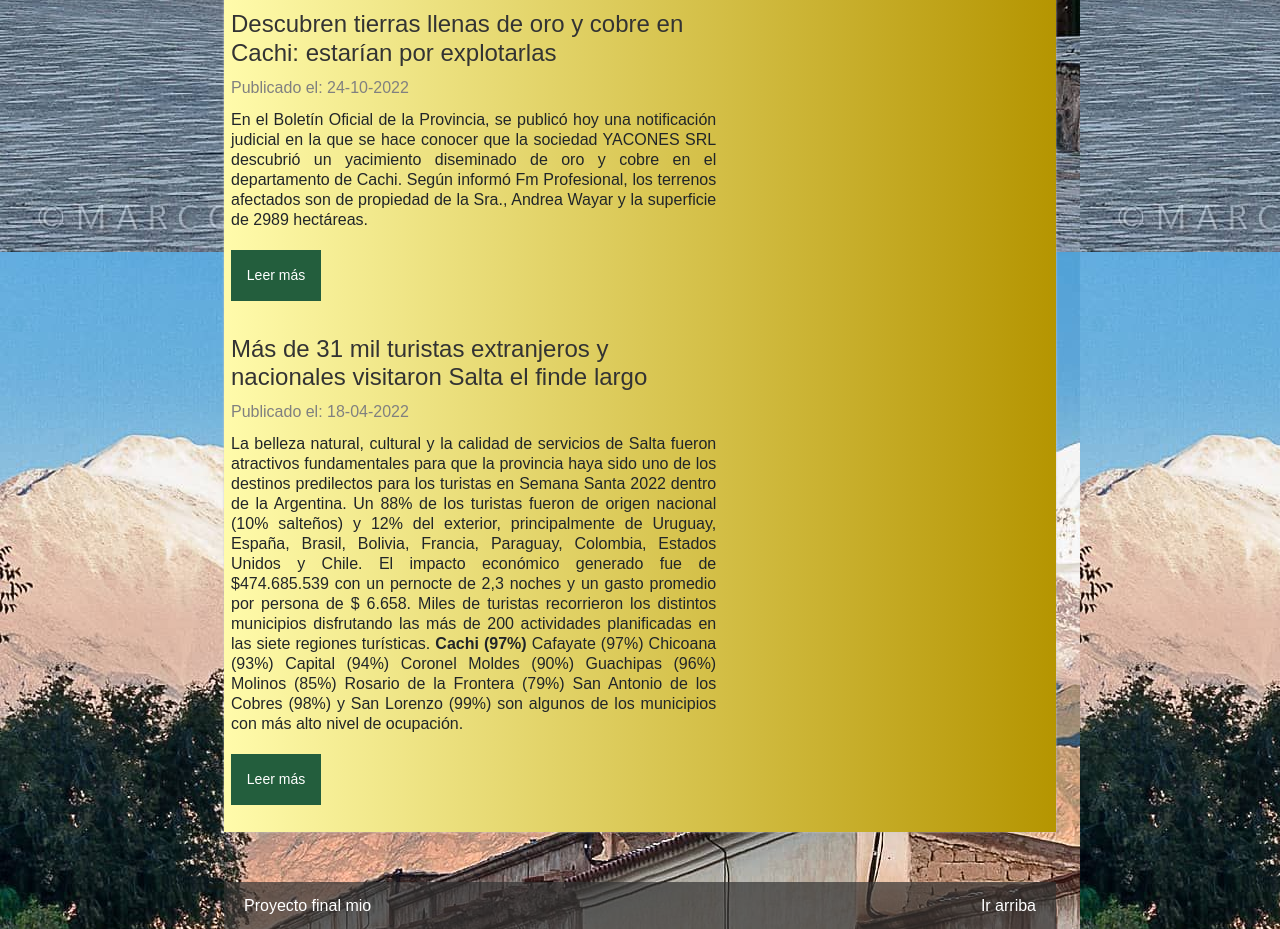
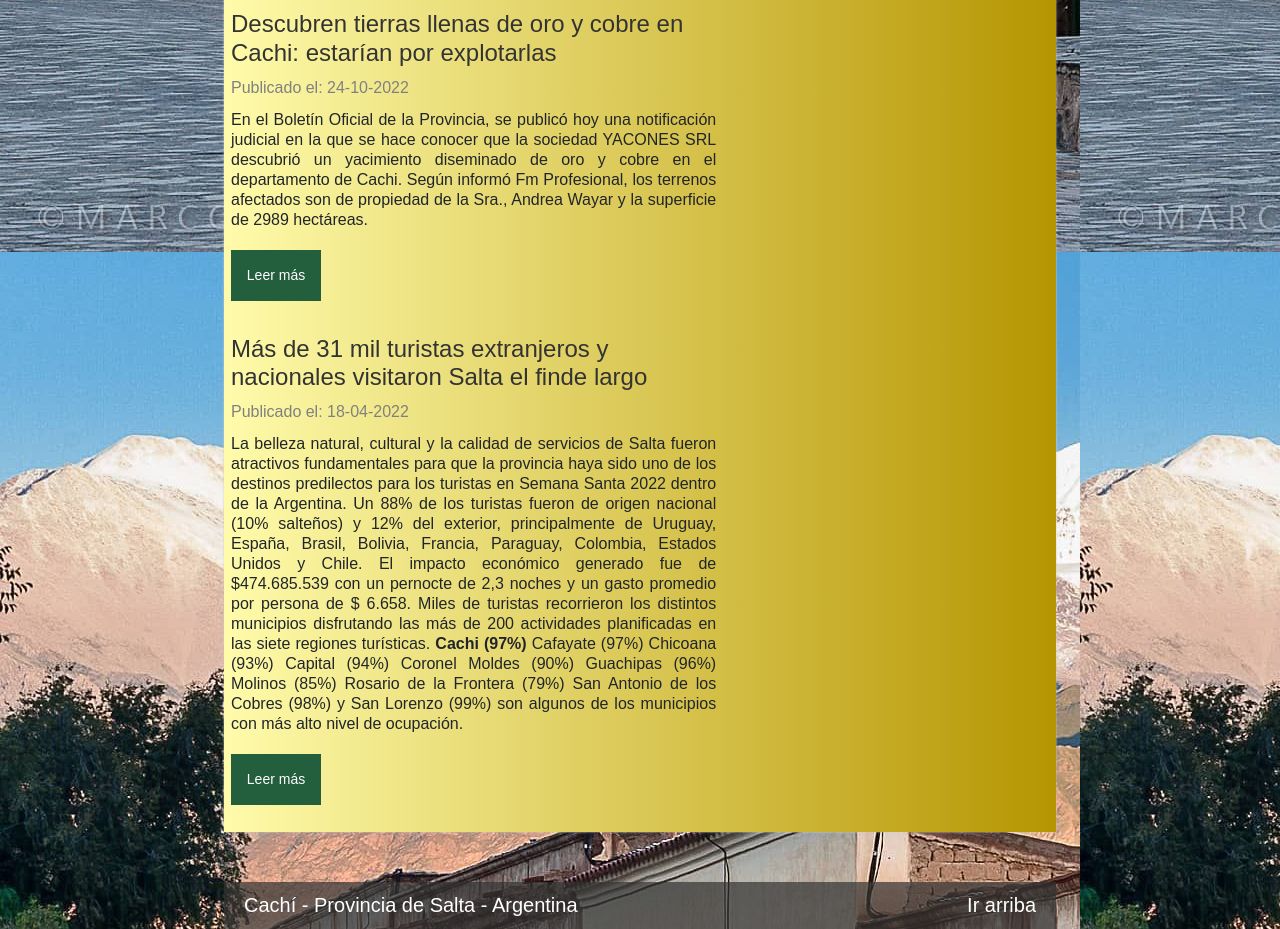
Before and after one commit to chinosuppo/Proyecto-final-JS-Coder, a plain HTML site: page index.html in a window 1280 px wide. Shown: the part 2448-3377 px from the top of the page. Drawn offline with nearby package versions, Linux system fonts and the light colour scheme.

Commit message:
Proyecto finalizado

```diff
--- a/css/styles.css
+++ b/css/styles.css
@@ -174,6 +174,7 @@ footer{
     padding-right: 20px;
     margin-top: 50px;
     line-height: 47px;
+    font-size: 20px;
 }
 
 .subir{
--- a/index.html
+++ b/index.html
@@ -147,7 +147,7 @@
         </section>
 
         <footer>
-            Proyecto final mio
+            Cachí - Provincia de Salta - Argentina
             <a href="#" class="subir">Ir arriba</a>
         </footer>
 
```
Also changed, not shown: paginas/contacto.html (+1 -1 lines), paginas/horaClima.html (+1 -1 lines), paginas/sobreCachi.html (+1 -1 lines).
